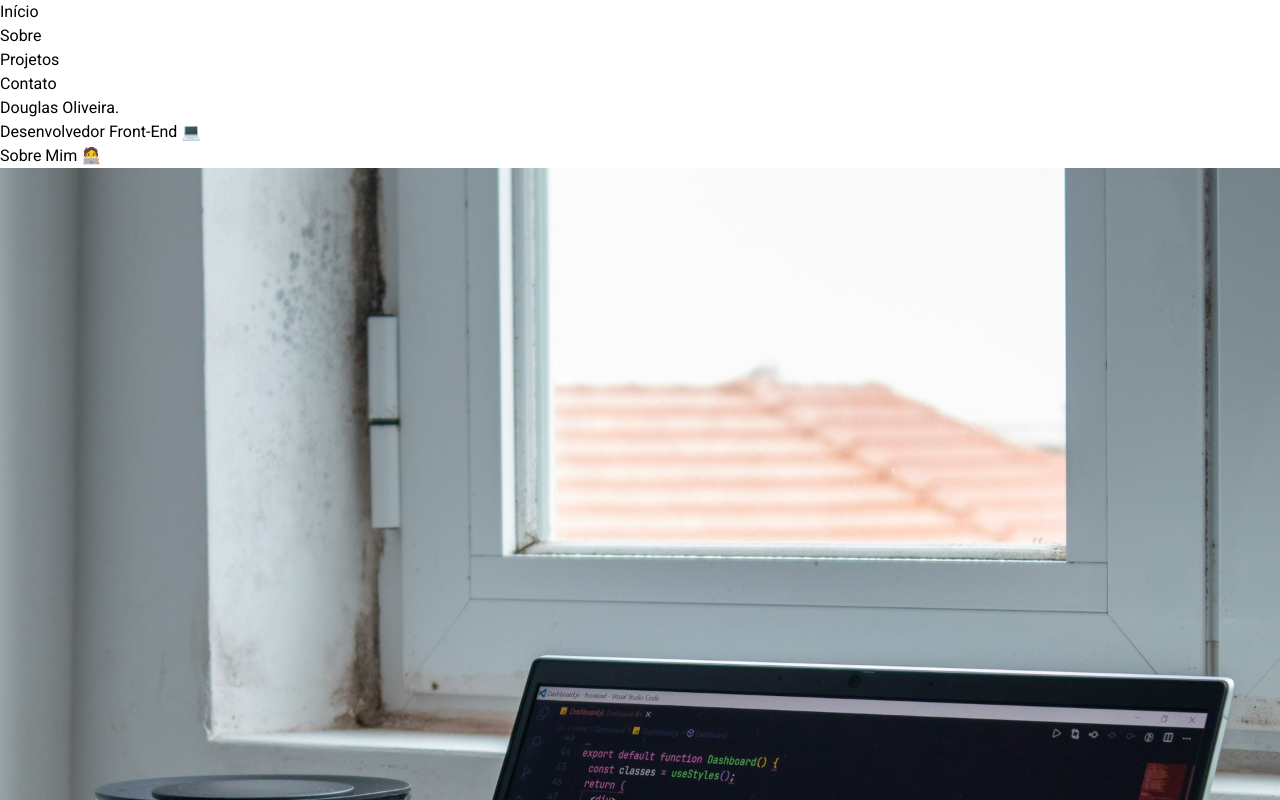
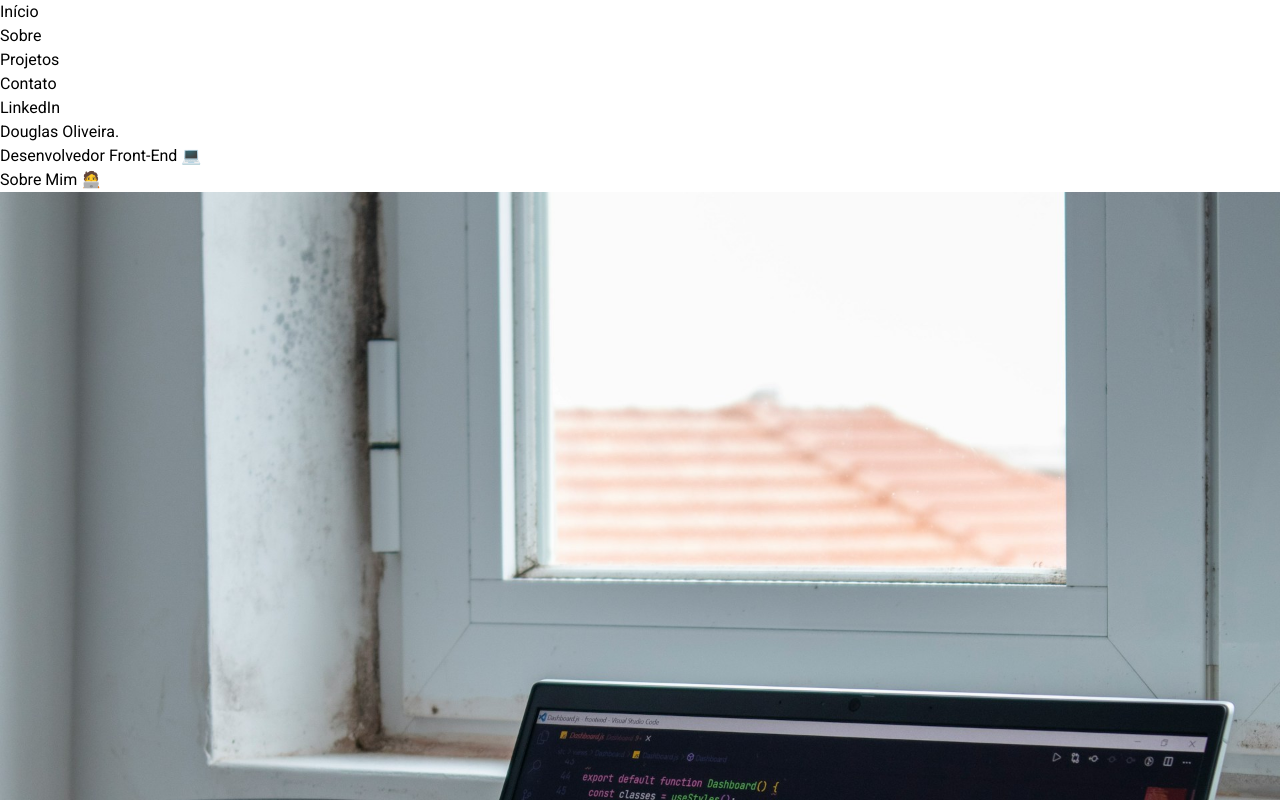
Before and after one commit to odouglasoliveira/my-portfolio, a React (Vite) app: page / in a window 1280 px wide. Shown: the top 800 px of the page. Built offline with nearby package versions, Linux system fonts and the light colour scheme.

Commit message:
add link linkedin

```diff
--- a/src/components/About.jsx
+++ b/src/components/About.jsx
@@ -3,7 +3,7 @@ import { Element } from 'react-scroll';
 import Image1 from '../assets/nubelson-fernandes-jKL2PvKN8Q0-unsplash.jpg'
 import Image2 from '../assets/joan-gamell-ZS67i1HLllo-unsplash.jpg'
 import Image3 from '../assets/nubelson-fernandes--Xqckh_XVU4-unsplash.jpg'
-import './About.css'; // Arquivo de estilos CSS para as animações
+import './About.css';
 
 const About = () => {
 
@@ -42,7 +42,7 @@ const About = () => {
           <h2 className="text-4xl font-bold text-center text-purple-500 pb-20">Sobre Mim 🧑‍💻</h2>
           <div className="grid gap-8">
             <div className="flex items-center justify-center gap-12 fade-in-horizontal">
-              <img src={Image1} alt="" className="w-1/3 h-auto mr-8 rounded-2xl" />
+              <img src={Image1} alt="" className="w-1/3 h-auto rounded-2xl" />
               <p className="text-3xl font-bold w-1/3">
                 Me chamo Douglas Oliveira e sou um desenvolvedor web full-stack formado pela Trybe.
               </p>
@@ -51,10 +51,10 @@ const About = () => {
               <p className="text-3xl font-bold w-1/3">
                 Tenho 21 anos e desde 2023 trabalho na Shift Inc, onde tenho a oportunidade de trabalhar em diversos projetos empolgantes, utilizando diferentes tecnologias como React e Vue.
               </p>
-              <img src={Image2} alt="Ilustração 3" className="w-1/3 h-auto mr-8 rounded-2xl" />
+              <img src={Image2} alt="Ilustração 3" className="w-1/3 h-auto rounded-2xl" />
             </div>
             <div className="flex items-center justify-center gap-12 fade-in-horizontal">
-              <img src={Image3} alt="Ilustração 4" className="w-1/3 h-auto mr-8 rounded-2xl" />
+              <img src={Image3} alt="Ilustração 4" className="w-1/3 h-auto rounded-2xl" />
               <p className="text-3xl font-bold w-1/3">
                 Estou sempre em busca de novas oportunidades para aprender e crescer como desenvolvedor, com o objetivo de criar interfaces incríveis e experiências de usuário excepcionais.
               </p>
--- a/src/components/Header.jsx
+++ b/src/components/Header.jsx
@@ -46,6 +46,11 @@ const Header = () => {
             </Link>
           </li>
         </ul>
+        <ul className="flex space-x-4">
+          <li className="text-white py-2 px-4 rounded hover:bg-purple-900 transition cursor-pointer">
+            <a href="https://www.linkedin.com/in/douglasoliveiradev/" target='_blank' rel="noreferrer">LinkedIn</a>
+          </li>
+        </ul>
       </nav>
       <div className="text-center mt-10" id="home">
         <h1 className="text-4xl md:text-5xl lg:text-6xl font-bold">Douglas Oliveira.</h1>
```
